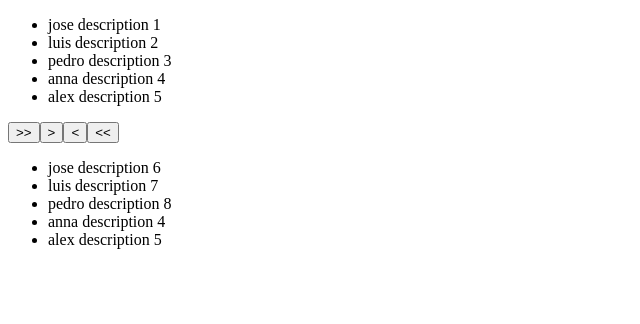
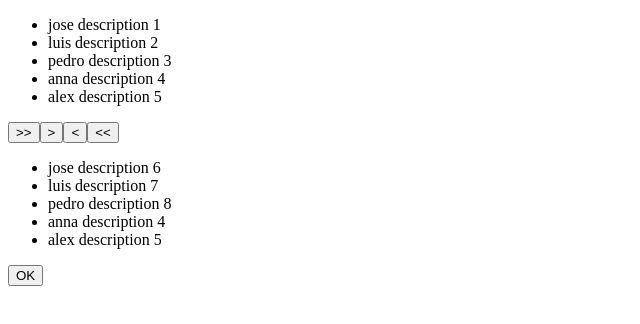
Before and after one commit to ggcgoogling/listSelector, an Angular app: page / in a window 1280 px wide. Shown: the top 324 px of the page, without its empty margins (0-640 px from the left). Built offline with nearby package versions, Linux system fonts and the light colour scheme.

Commit message:
on change events

```diff
--- a/src/app/app.component.html
+++ b/src/app/app.component.html
@@ -1,6 +1,10 @@
-<app-list-selector [list]="passengers" [list2]="passengers2" id="id">
-  <ng-template let-item="item">
-    {{item.name}}
-    {{item.description}}
-  </ng-template>
-</app-list-selector>
+<form [formGroup]="form" (ngSubmit)="onSubmit()">
+  <app-list-selector formControlName="selectedPassengers" [list]="passengers" [list2]="passengers2" id="id">
+    <ng-template let-item="item">
+      {{item.name}}
+      {{item.description}}
+    </ng-template>
+  </app-list-selector>
+
+  <input type="submit" value="OK">
+</form>
--- a/src/app/app.component.ts
+++ b/src/app/app.component.ts
@@ -1,5 +1,6 @@
 import { Component } from '@angular/core';
 import { Passenger } from './app.model';
+import { FormBuilder, FormGroup } from '@angular/forms';
 
 @Component({
   selector: 'app-root',
@@ -21,4 +22,15 @@ export class AppComponent {
     { name: 'anna', description: 'description 4', id: 4 },
     { name: 'alex', description: 'description 5', id: 5 },
   ];
+  public form: FormGroup;
+
+  constructor(private fb: FormBuilder) {
+    this.form = this.fb.group({
+      selectedPassengers: [this.passengers2]
+    });
+  }
+
+  onSubmit(): void {
+    console.log(this.form.value.selectedPassengers);
+  }
 }
--- a/src/app/app.module.ts
+++ b/src/app/app.module.ts
@@ -1,5 +1,6 @@
 import { BrowserModule } from '@angular/platform-browser';
 import { NgModule } from '@angular/core';
+import { FormsModule, ReactiveFormsModule } from '@angular/forms';
 
 
 import { AppComponent } from './app.component';
@@ -14,7 +15,9 @@ import { CommonModule } from '@angular/common';
   ],
   imports: [
     BrowserModule,
-    CommonModule
+    CommonModule,
+    FormsModule,
+    ReactiveFormsModule
   ],
   providers: [],
   bootstrap: [AppComponent]
--- a/src/app/list-selector/list-selector.component.html
+++ b/src/app/list-selector/list-selector.component.html
@@ -14,10 +14,10 @@
   </li>
 </ul>
 
-<button (click)="moveAllToList2()">>></button>
-<button (click)="moveSelectedToList2()">></button>
-<button (click)="moveSelectedToList()"><</button>
-<button (click)="moveAllToList()"><<</button>
+<input type="button" (click)="moveAllToList2()" value=">>">
+<input type="button" (click)="moveSelectedToList2()" value=">">
+<input type="button" (click)="moveSelectedToList()" value="<">
+<input type="button" (click)="moveAllToList()" value="<<">
 
 <ul>
   <li
--- a/src/app/list-selector/list-selector.component.ts
+++ b/src/app/list-selector/list-selector.component.ts
@@ -1,11 +1,19 @@
-import { Component, OnInit, Input, TemplateRef, ContentChild } from '@angular/core';
+import { Component, Input, TemplateRef, ContentChild, forwardRef } from '@angular/core';
+import { ControlValueAccessor, NG_VALUE_ACCESSOR } from '@angular/forms';
 
 @Component({
   selector: 'app-list-selector',
   templateUrl: './list-selector.component.html',
-  styleUrls: ['./list-selector.component.css']
+  styleUrls: ['./list-selector.component.css'],
+  providers: [
+    {
+      provide: NG_VALUE_ACCESSOR,
+      useExisting: forwardRef(() => ListSelectorComponent),
+      multi: true
+    }
+  ]
 })
-export class ListSelectorComponent implements OnInit {
+export class ListSelectorComponent implements ControlValueAccessor {
   @Input() public list: Array<any> = [];
   @Input() public list2: Array<any> = [];
   @Input() public id: string;
@@ -15,18 +23,37 @@ export class ListSelectorComponent implements OnInit {
   @ContentChild(TemplateRef)
   template: TemplateRef<any>;
 
+  public onChange: any = (_: any) => { };
+  public onTouched: any = (_: any) => { };
+
   constructor() { }
 
-  ngOnInit() {
+  writeValue(obj: Array<any>): void {
+    if (obj !== undefined) {
+      this.list2 = obj;
+    }
+  }
+
+  registerOnChange(fn: any): void {
+    this.onChange = fn;
+  }
+
+  registerOnTouched(fn: any): void {
+    this.onTouched = fn;
+  }
+
+  setDisabledState(isDisabled: boolean): void {
   }
 
   moveSelectedToList(): void {
     this.moveElementsFromAtoB(this.selectedItems2, this.list2, this.list);
+    this.onChange(this.list2);
   }
 
   moveAllToList(): void {
     this.moveAllFromAToB(this.list2, this.list);
     this.selectedItems2 = [];
+    this.onChange(this.list2);
   }
 
   selectFromList(element: any): void {
@@ -35,11 +62,13 @@ export class ListSelectorComponent implements OnInit {
 
   moveSelectedToList2(): void {
     this.moveElementsFromAtoB(this.selectedItems, this.list, this.list2);
+    this.onChange(this.list2);
   }
 
   moveAllToList2(): void {
     this.moveAllFromAToB(this.list, this.list2);
     this.selectedItems = [];
+    this.onChange(this.list2);
   }
 
   selectFromList2(element: any): void {
```
